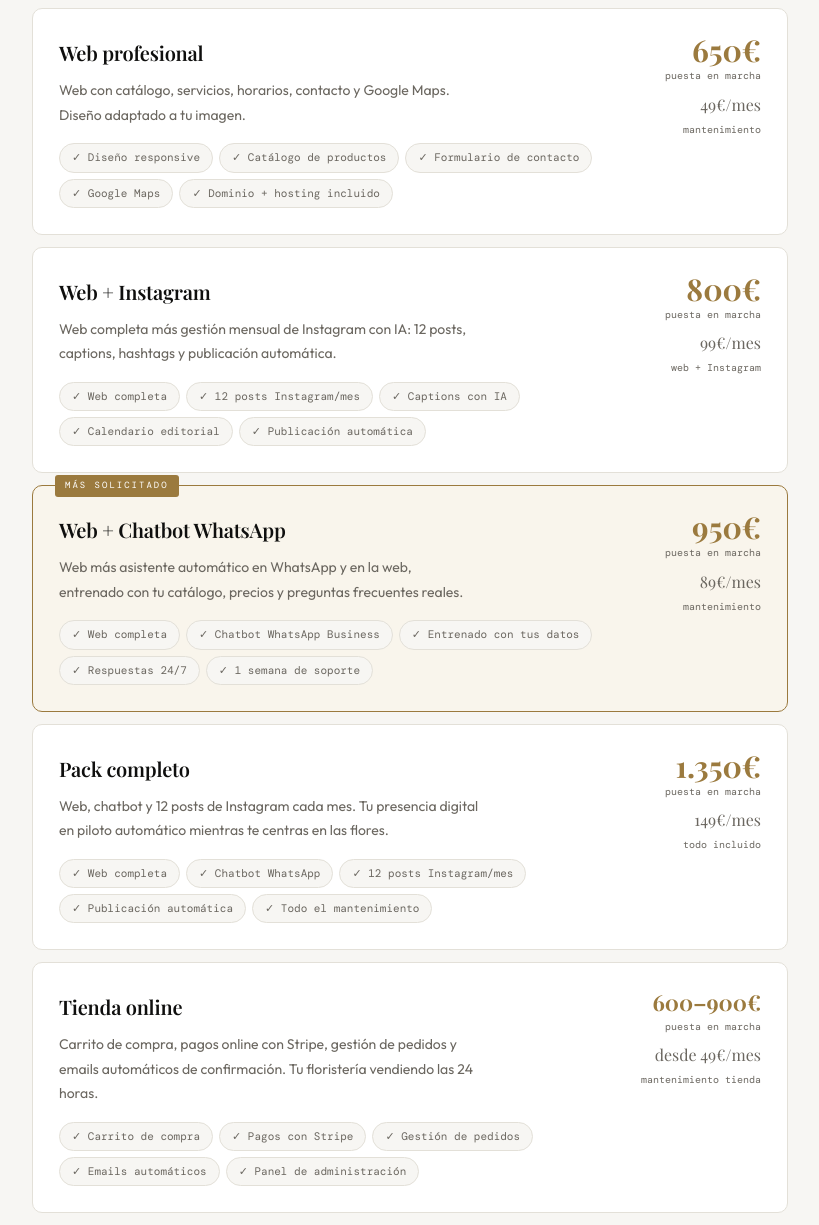
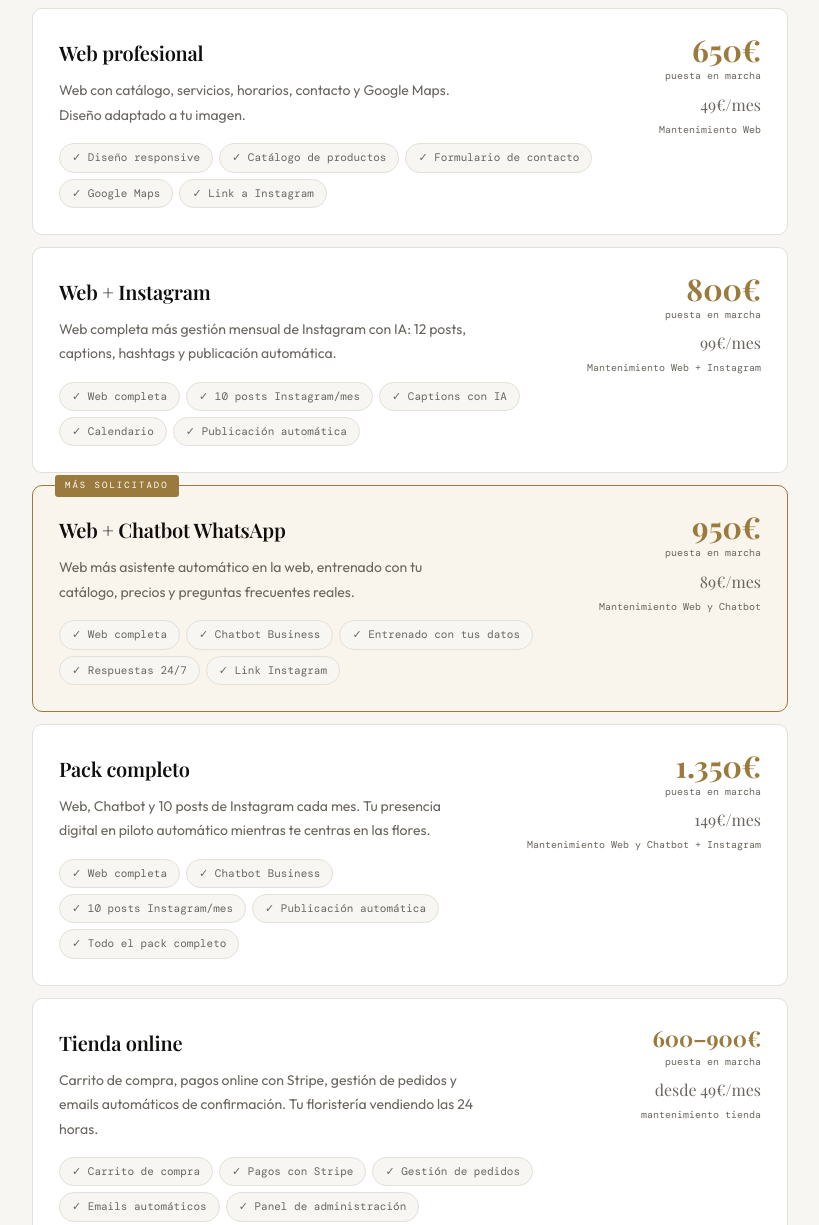
Before and after one commit to cgarcesmartinez-cmd/portfolio-carlos, a plain HTML site: page index.html in a window 1280 px wide. Shown: the part 1260-2485 px from the top of the page, without its empty margins (230-1049 px from the left). Drawn offline with nearby package versions, Linux system fonts and the light colour scheme; a web font is replaced by a local one.

Commit message:
Update index.html

```diff
--- a/index.html
+++ b/index.html
@@ -592,7 +592,7 @@
       <span style="color:#C8A96E">mientras tú te centras<br>en las flores.</span>
     </h1>
     <p style="font-size:17px; color:#9A9690; max-width:480px; line-height:1.75; margin-bottom:0">
-      Web profesional, respuestas automáticas en WhatsApp e Instagram gestionado con IA. Todo en marcha desde el primer día.
+      Web profesional, respuestas automáticas con Chatbot e Instagram gestionado con IA. Todo en marcha desde el primer día.
     </p>
   </div>
 </div>
@@ -617,13 +617,13 @@
       </div>
       <div class="card" style="border-top:2px solid var(--gold)">
         <div class="label" style="margin-bottom:10px">02</div>
-        <h3 style="margin-bottom:8px">Asistente WhatsApp</h3>
+        <h3 style="margin-bottom:8px">Asistente Chatbot</h3>
         <p class="sub" style="font-size:14px">Responde preguntas, precios y consultas a cualquier hora del día. Entrenado con la información real de tu floristería. Sin que hagas nada.</p>
       </div>
       <div class="card" style="border-top:2px solid var(--gold)">
         <div class="label" style="margin-bottom:10px">03</div>
         <h3 style="margin-bottom:8px">Instagram mensual</h3>
-        <p class="sub" style="font-size:14px">12 posts al mes generados con inteligencia artificial. Tú apruebas y se publican solos. Tu cuenta activa sin dedicarle tiempo.</p>
+        <p class="sub" style="font-size:14px">10 posts al mes generados con inteligencia artificial. Tú apruebas y se publican solos. Tu cuenta activa sin dedicarle tiempo.</p>
       </div>
     </div>
   </div>
@@ -654,15 +654,14 @@
               <span class="pill">✓ Catálogo de productos</span>
               <span class="pill">✓ Formulario de contacto</span>
               <span class="pill">✓ Google Maps</span>
-              <span class="pill">✓ Dominio + hosting incluido</span>
+              <span class="pill">✓ Link a Instagram</span>
             </div>
           </div>
           <div class="pkg-price">
             <div class="price-big">650€</div>
             <div class="price-note">puesta en marcha</div>
             <div class="price-mo">49€/mes</div>
-            <div class="price-note">mantenimiento</div>
-
+            <div class="price-note">Mantenimiento Web</div>
           </div>
         </div>
       </div>
@@ -675,9 +674,9 @@
             <p class="sub" style="font-size:14px; max-width:420px">Web completa más gestión mensual de Instagram con IA: 12 posts, captions, hashtags y publicación automática.</p>
             <div class="pills">
               <span class="pill">✓ Web completa</span>
-              <span class="pill">✓ 12 posts Instagram/mes</span>
+              <span class="pill">✓ 10 posts Instagram/mes</span>
               <span class="pill">✓ Captions con IA</span>
-              <span class="pill">✓ Calendario editorial</span>
+              <span class="pill">✓ Calendario</span>
               <span class="pill">✓ Publicación automática</span>
             </div>
           </div>
@@ -685,7 +684,7 @@
             <div class="price-big">800€</div>
             <div class="price-note">puesta en marcha</div>
             <div class="price-mo">99€/mes</div>
-            <div class="price-note">web + Instagram</div>
+            <div class="price-note">Mantenimiento Web + Instagram</div>
 
           </div>
         </div>
@@ -697,21 +696,20 @@
         <div class="pkg-layout">
           <div>
             <h3 style="margin-bottom:8px">Web + Chatbot WhatsApp</h3>
-            <p class="sub" style="font-size:14px; max-width:420px">Web más asistente automático en WhatsApp y en la web, entrenado con tu catálogo, precios y preguntas frecuentes reales.</p>
+            <p class="sub" style="font-size:14px; max-width:420px">Web más asistente automático en la web, entrenado con tu catálogo, precios y preguntas frecuentes reales.</p>
             <div class="pills">
               <span class="pill">✓ Web completa</span>
-              <span class="pill">✓ Chatbot WhatsApp Business</span>
+              <span class="pill">✓ Chatbot Business</span>
               <span class="pill">✓ Entrenado con tus datos</span>
               <span class="pill">✓ Respuestas 24/7</span>
-              <span class="pill">✓ 1 semana de soporte</span>
+              <span class="pill">✓ Link Instagram</span>
             </div>
           </div>
           <div class="pkg-price">
             <div class="price-big">950€</div>
             <div class="price-note">puesta en marcha</div>
             <div class="price-mo">89€/mes</div>
-            <div class="price-note">mantenimiento</div>
-
+            <div class="price-note">Mantenimiento Web y Chatbot</div>
           </div>
         </div>
       </div>
@@ -721,20 +719,20 @@
         <div class="pkg-layout">
           <div>
             <h3 style="margin-bottom:8px">Pack completo</h3>
-            <p class="sub" style="font-size:14px; max-width:420px">Web, chatbot y 12 posts de Instagram cada mes. Tu presencia digital en piloto automático mientras te centras en las flores.</p>
+            <p class="sub" style="font-size:14px; max-width:420px">Web, Chatbot y 10 posts de Instagram cada mes. Tu presencia digital en piloto automático mientras te centras en las flores.</p>
             <div class="pills">
               <span class="pill">✓ Web completa</span>
-              <span class="pill">✓ Chatbot WhatsApp</span>
-              <span class="pill">✓ 12 posts Instagram/mes</span>
+              <span class="pill">✓ Chatbot Business</span>
+              <span class="pill">✓ 10 posts Instagram/mes</span>
               <span class="pill">✓ Publicación automática</span>
-              <span class="pill">✓ Todo el mantenimiento</span>
+              <span class="pill">✓ Todo el pack completo</span>
             </div>
           </div>
           <div class="pkg-price">
             <div class="price-big">1.350€</div>
             <div class="price-note">puesta en marcha</div>
             <div class="price-mo">149€/mes</div>
-            <div class="price-note">todo incluido</div>
+            <div class="price-note">Mantenimiento Web y Chatbot + Instagram</div>
 
           </div>
         </div>
@@ -770,7 +768,7 @@
       <div style="width:3px; align-self:stretch; background:var(--gold); border-radius:2px; flex-shrink:0"></div>
       <div>
         <h3 style="font-size:15px; margin-bottom:6px">Sin permanencia. Sin sorpresas.</h3>
-        <p class="sub" style="font-size:14px">El mantenimiento mensual puede cancelarse cuando quieras. Entrego una demo funcional antes de cobrar nada. Consulta inicial gratuita y sin compromiso.</p>
+        <p class="sub" style="font-size:14px">Mantenimiento mensual para el funcionamiento web. Entrego una demo funcional antes de cobrar nada. Consulta inicial gratuita y sin compromiso.</p>
       </div>
     </div>
 
@@ -786,7 +784,7 @@
     <div class="label">Caso real · Floristería Sarai</div>
     <h2 style="margin-bottom:10px">Ya lo hemos hecho para una floristería como la tuya</h2>
     <p class="sub" style="max-width:520px; margin-bottom:36px">
-      Más de 35 años atendiendo clientes solo por teléfono y en persona. En 2025 pusimos en marcha su presencia digital completa, desde cero.
+      Más de 35 años atendiendo clientes solo por teléfono y en persona. En 2026 pusimos en marcha su presencia digital completa, desde cero.
     </p>
 
     <div class="del-grid">
@@ -797,13 +795,13 @@
       </div>
       <div class="card" style="border-top:2px solid var(--gold)">
         <div class="label" style="margin-bottom:10px">02</div>
-        <h3 style="margin-bottom:8px">Asistente WhatsApp</h3>
+        <h3 style="margin-bottom:8px">Asistente Chatbot</h3>
         <p class="sub" style="font-size:14px">Responde precios, horarios y consultas de bodas a cualquier hora. Entrenado con el catálogo y los datos reales del negocio.</p>
       </div>
       <div class="card" style="border-top:2px solid var(--gold)">
         <div class="label" style="margin-bottom:10px">03</div>
         <h3 style="margin-bottom:8px">Instagram mensual</h3>
-        <p class="sub" style="font-size:14px">12 posts al mes generados con inteligencia artificial. Texto, imagen y hashtags. Publicación automática sin intervención.</p>
+        <p class="sub" style="font-size:14px">10 posts al mes generados con inteligencia artificial. Texto, imagen y hashtags. Publicación automática sin intervención.</p>
       </div>
     </div>
 
@@ -972,7 +970,7 @@
     <div class="label">Así funciona · Instagram</div>
     <h2 style="margin-bottom:10px">Instagram en piloto automático</h2>
     <p class="sub" style="max-width:500px; margin-bottom:36px">
-      Cada mes generamos 12 posts para tu Instagram con inteligencia artificial. Tú los apruebas en un mensaje de WhatsApp y se publican solos.
+      Cada mes generamos 10 posts para tu Instagram con inteligencia artificial. Tú los apruebas y se publican solos.
     </p>
 
     <!-- How it works — horizontal rows, no emojis -->
@@ -1190,7 +1188,7 @@
       </div>
       <div class="contact-row">
         <span class="contact-k">WhatsApp</span>
-        <span class="contact-v">Escríbeme directamente</span>
+        <span class="contact-v">Escríbeme - 689970288</span>
       </div>
       <div class="contact-row">
         <span class="contact-k">Ubicación</span>
```
